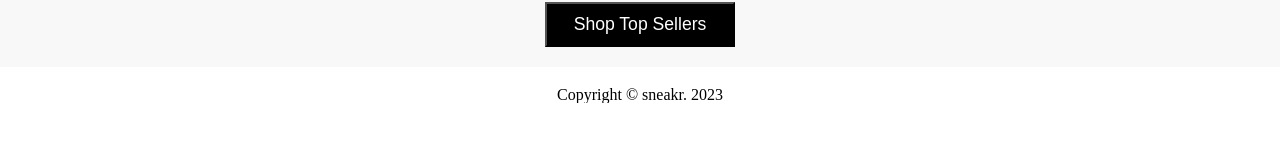
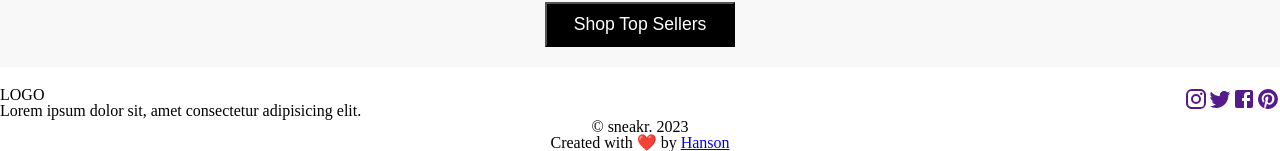
Before and after one commit to hansontram/sneakr., a React (Vite) app: page / in a window 1280 px wide. Shown: the part 2664-2815 px from the top of the page. Before the commit the page ends 2767 px from the top, so only its background shows below. Built offline with nearby package versions, Linux system fonts and the light colour scheme.

Commit message:
Fix home responsiveness & add footer

```diff
--- a/src/components/Footer/Footer.css
+++ b/src/components/Footer/Footer.css
@@ -1,4 +1,14 @@
 .footer-container {
     margin-top: 20px;
+    /* text-align: center; */
+
+}
+
+.main-content{
+    display: flex;
+    justify-content: space-between;
+}
+
+.credits{
     text-align: center;
 }
--- a/src/components/Footer/Footer.jsx
+++ b/src/components/Footer/Footer.jsx
@@ -1,8 +1,33 @@
 import "./Footer.css";
+import InstagramIcon from '@mui/icons-material/Instagram';
+import TwitterIcon from '@mui/icons-material/Twitter';
+import FacebookIcon from '@mui/icons-material/Facebook';
+import PinterestIcon from '@mui/icons-material/Pinterest';
 
 const Footer = () => {
   const year = new Date().getFullYear();
-  return <div className="footer-container">{`Copyright © sneakr. ${year}`}</div>;
+  return (
+    <footer className="footer-container">
+      <div className="main-content">
+        <div className="footer-left">
+          <span>LOGO</span>
+          <p>Lorem ipsum dolor sit, amet consectetur adipisicing elit. </p>
+        </div>
+        <div className="footer-right">
+        <a href=""><InstagramIcon/></a>
+          <a href=""><TwitterIcon/></a>
+          <a href=""><FacebookIcon/></a>
+          <a href=""><PinterestIcon/></a>
+        </div>
+      </div>
+      <div className="credits">
+        <p>{`© sneakr. ${year}`}</p>
+        <p>
+          Created with ❤️ by <a href="https://github.com/hansontram">Hanson</a>{" "}
+        </p>
+      </div>
+    </footer>
+  );
 };
 
 export default Footer;
--- a/src/components/ProductCard/ProductCard.css
+++ b/src/components/ProductCard/ProductCard.css
@@ -40,13 +40,13 @@
 
     }
 }
-@media screen and (max-width: 760px) {
+@media screen and (max-width: 769px) {
     .card-container{
         width: 40%;
 
     }
 }
-@media screen and (max-width: 360px) {
+@media screen and (max-width: 420px) {
     .card-container{
         width: 80%;
 
```
